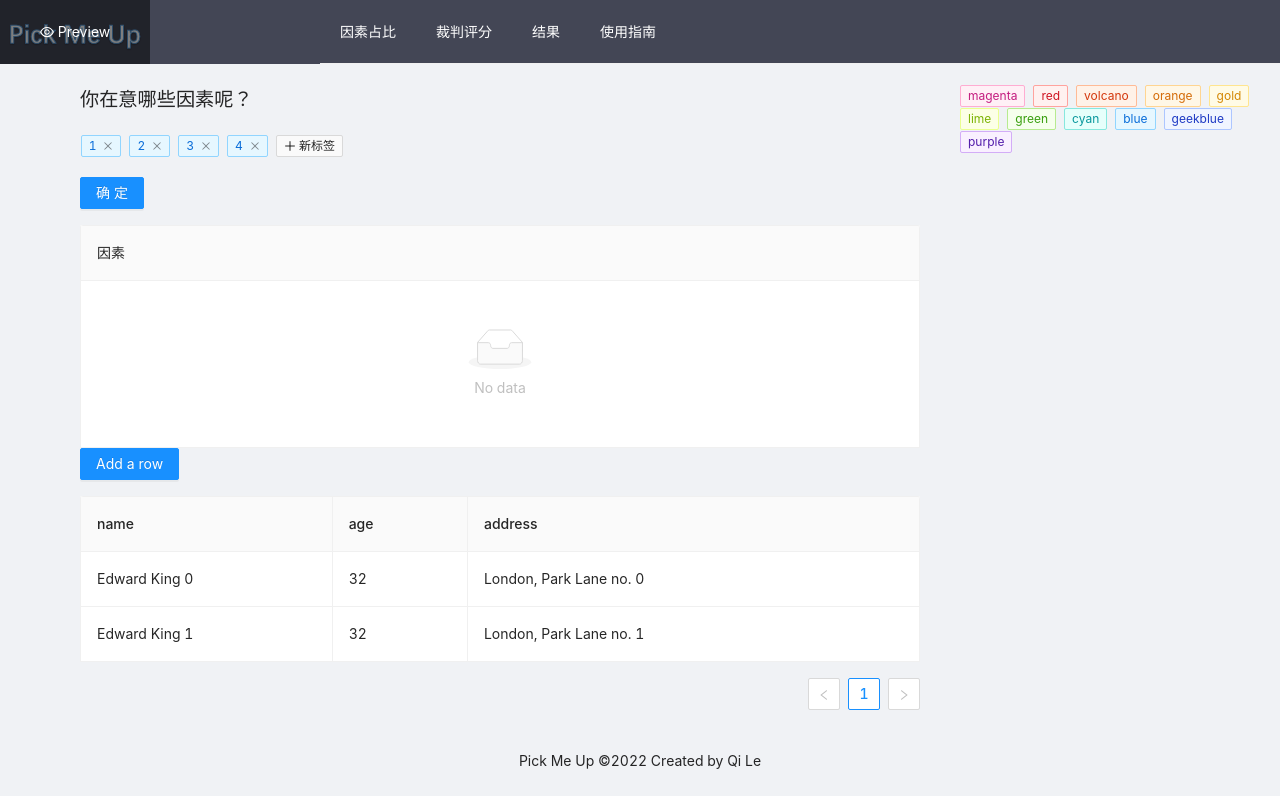
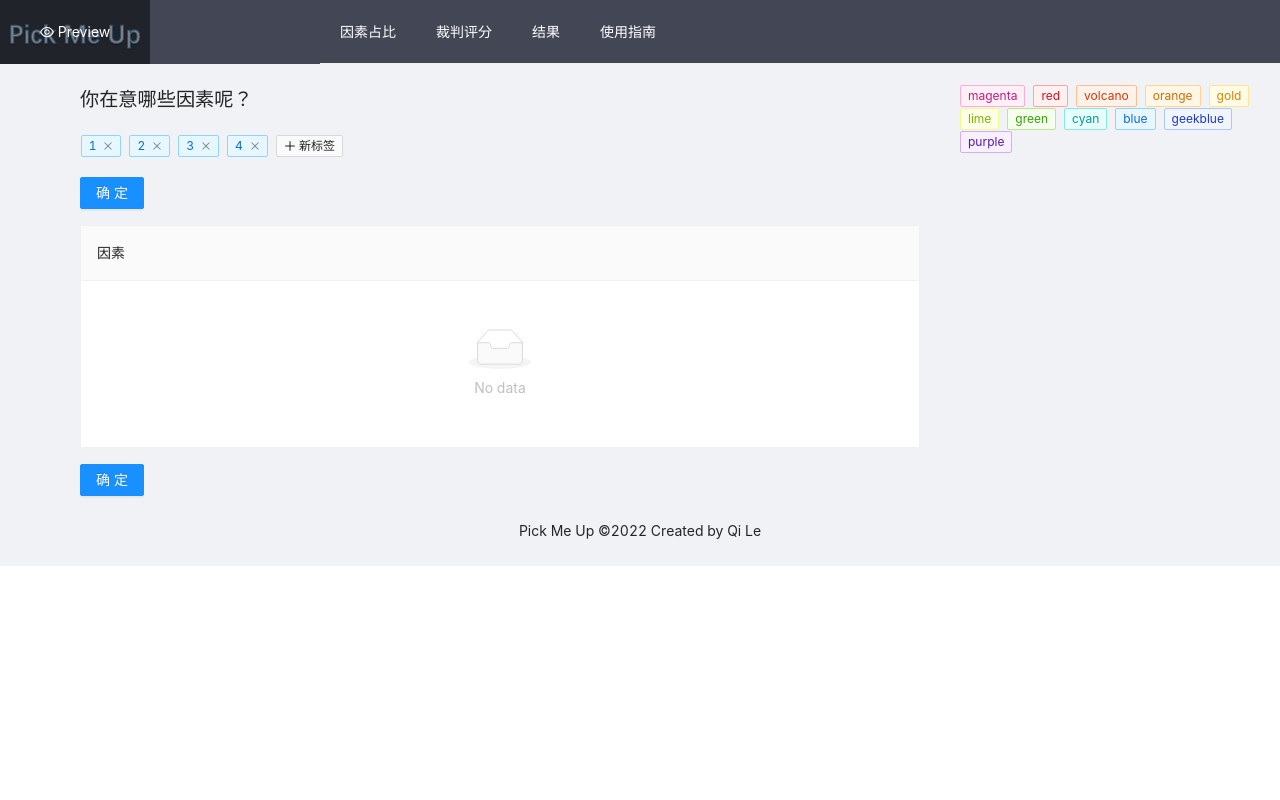
Before and after one commit to LillyQiLe/Pick-Me-Up, a React (Create React App) app: page / in a window 1280 px wide. Built offline with nearby package versions, Linux system fonts and the light colour scheme.

Commit message:
proportion UI complete

```diff
--- a/src/components/proportion/Proportion.tsx
+++ b/src/components/proportion/Proportion.tsx
@@ -147,7 +147,8 @@ function Proportion() {
           </Row>
           <Row>
             <Col span={21} offset={2}>
-              <EditableTable />
+              <Button onClick={handleSetFinallyTags} type="primary" style={{ marginTop: 16 }}>确定</Button>
+              {/* <EditableTable /> */}
             </Col>
           </Row>
         </Col>
```
